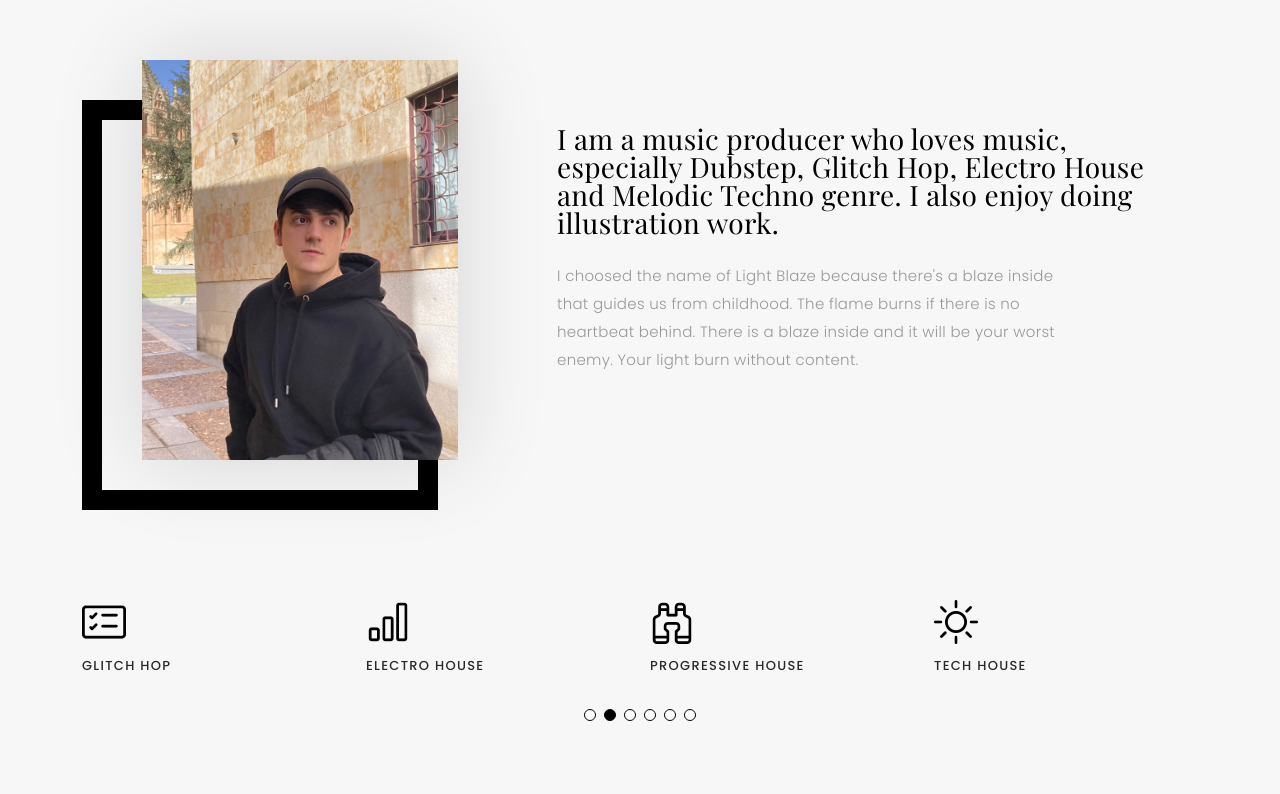
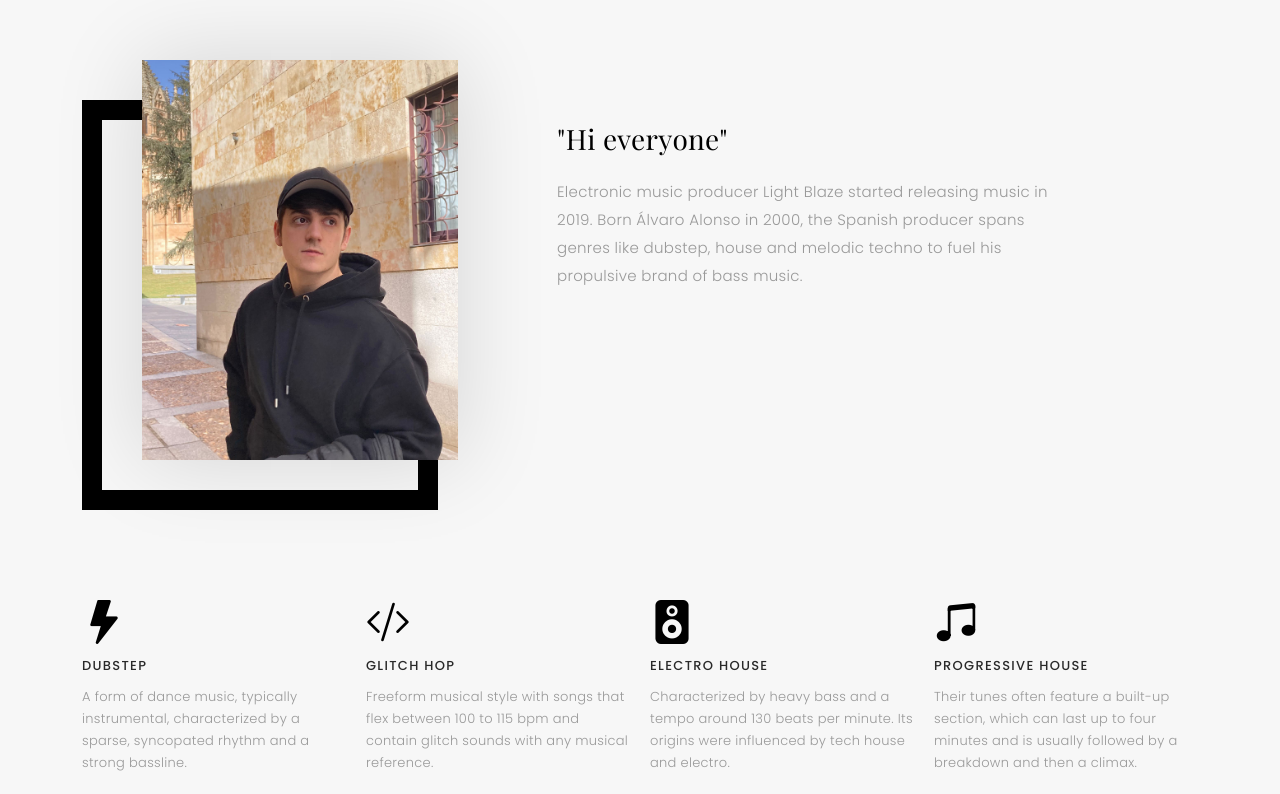
Before and after one commit to alvaral/lightblazeweb, a plain HTML site: page public/index.html in a window 1280 px wide. Shown: the part 820-1614 px from the top of the page. Drawn offline with nearby package versions, Linux system fonts and the light colour scheme; a web font is replaced by a local one.

Commit message:
Change bio

```diff
--- a/public/index.html
+++ b/public/index.html
@@ -116,17 +116,12 @@
                             </div>
                         </div>
                     </div>
-
                     <div class="col-lg-7">
                         <div class="about-descr">
-
-                            <p class="p-heading">I am a music producer who loves music, especially Dubstep, Glitch Hop, Electro House and Melodic Techno genre. I also enjoy doing illustration work. </p>
-                            <p class="separator">I choosed the name of Light Blaze because there's a blaze inside that guides us from childhood. The flame burns if there is no heartbeat behind. There is a blaze inside and it will be your worst enemy. Your light burn without
-                                content.
+                            <p class="p-heading">"Hi everyone" </p>
+                            <p class="separator">Electronic music producer Light Blaze started releasing music in 2019. Born Álvaro Alonso in 2000, the Spanish producer spans genres like dubstep, house and melodic techno to fuel his propulsive brand of bass music.
                             </p>
-
                         </div>
-
                     </div>
                 </div>
             </div>
@@ -142,45 +137,63 @@
 
                         <div class="swiper-slide">
                             <div class="services-block">
-                                <i class="bi bi-briefcase"></i>
+                                <img src="../assets/img/icons/ableton-icon.jpeg" width="50" height="auto">
+                                <span>ABLETON LIVE</span>
+                                <p class="separator">Light Blaze uses Ableton Live as Digital Audio Workstation.</p>
+                            </div>
+                        </div>
+
+                        <div class="swiper-slide">
+                            <div class="services-block">
+                                <i class="bi bi-lightning-fill"></i>
                                 <span>DUBSTEP</span>
-                                <!--  <p class="separator">To an English person, it will seem like simplified English,told me what </p> -->
+                                <p class="separator">
+                                    A form of dance music, typically instrumental, characterized by a sparse, syncopated rhythm and a strong bassline.
+                                </p>
                             </div>
                         </div>
                         <!-- End testimonial item -->
 
                         <div class="swiper-slide">
                             <div class="services-block">
-                                <i class="bi bi-card-checklist"></i>
+                                <i class="bi bi-code-slash"></i>
                                 <span>GLITCH HOP</span>
-
+                                <p class="separator">
+                                    Freeform musical style with songs that flex between 100 to 115 bpm and contain glitch sounds with any musical reference.
+                                </p>
                             </div>
                         </div>
                         <!-- End testimonial item -->
 
                         <div class="swiper-slide">
                             <div class="services-block">
-                                <i class="bi bi-bar-chart"></i>
+                                <i class="bi bi-speaker-fill"></i>
                                 <span>ELECTRO HOUSE</span>
-
+                                <p class="separator">
+                                    Characterized by heavy bass and a tempo around 130 beats per minute. Its origins were influenced by tech house and electro.
+                                </p>
                             </div>
                         </div>
                         <!-- End testimonial item -->
 
                         <div class="swiper-slide">
                             <div class="services-block">
-                                <i class="bi bi-binoculars"></i>
+                                <i class="bi bi-music-note-beamed"></i>
                                 <span>PROGRESSIVE HOUSE</span>
-
+                                <p class="separator">
+                                    Their tunes often feature a built-up section, which can last up to four minutes and is usually followed by a breakdown and then a climax.
+                                </p>
                             </div>
                         </div>
                         <!-- End testimonial item -->
 
                         <div class="swiper-slide">
                             <div class="services-block">
-                                <i class="bi bi-brightness-high"></i>
+                                <i class="bi bi-brightness-high-fill"></i>
                                 <span>TECH HOUSE</span>
-
+                                <p class="separator">
+                                    Combine musical aspects of techno, such as "rugged basslines" and "steely beats," with the harmonies and grooves of progressive house
+                                </p>
                             </div>
                         </div>
                         <!-- End testimonial item -->
@@ -319,9 +332,6 @@
                             </a>
                         </div>
                     </div>
-
-
-
                     <!--
                     <div class="col-lg-4 col-md-6 portfolio-item filter-app">
                         <img src="assets/img/portfolio/portfolio-3.jpg" class="img-fluid" alt="">
@@ -485,12 +495,6 @@
 
                                     <div class="col-lg-12">
                                         <div class="form-group">
-                                            <input type="text" class="form-control" name="subject" id="subject" placeholder="Subject" required>
-                                        </div>
-                                    </div>
-
-                                    <div class="col-lg-12">
-                                        <div class="form-group">
                                             <textarea class="form-control" name="message" placeholder="Message" required></textarea>
                                         </div>
                                     </div>
```
